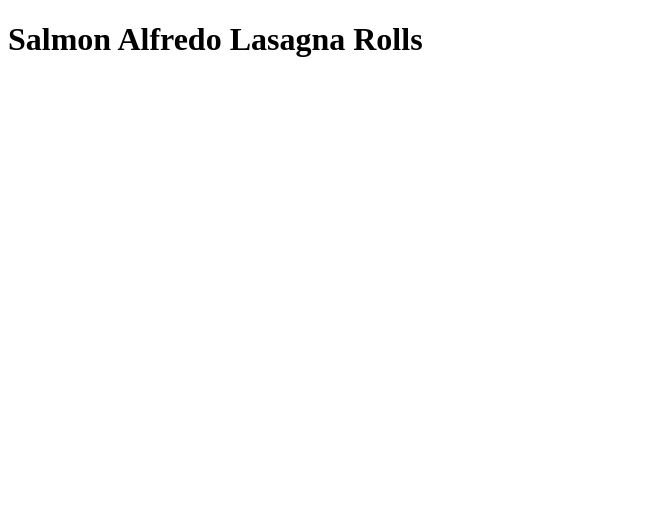
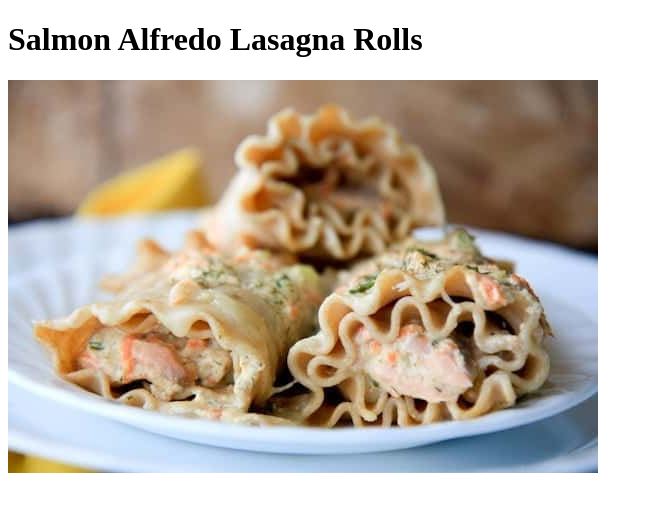
Before and after one commit to Kamari93/odin-recipes, a plain HTML site: page recipes/salmon_lasagna.html in a window 1280 px wide. Shown: the whole page, without its empty margins (0-653 px from the left). Drawn offline with Linux system fonts and the light colour scheme.

Commit message:
Add images dir and salmon_lasagna image

```diff
--- a/recipes/salmon_lasagna.html
+++ b/recipes/salmon_lasagna.html
@@ -8,5 +8,6 @@
 </head>
 <body>
     <h1>Salmon Alfredo Lasagna Rolls</h1>
+    <img src="../images/salmon_lasagna.jpg" alt="Salmon Lasagna Rolls">
 </body>
 </html>
```
Also changed, not shown: images/salmon_lasagna.jpg (added).
